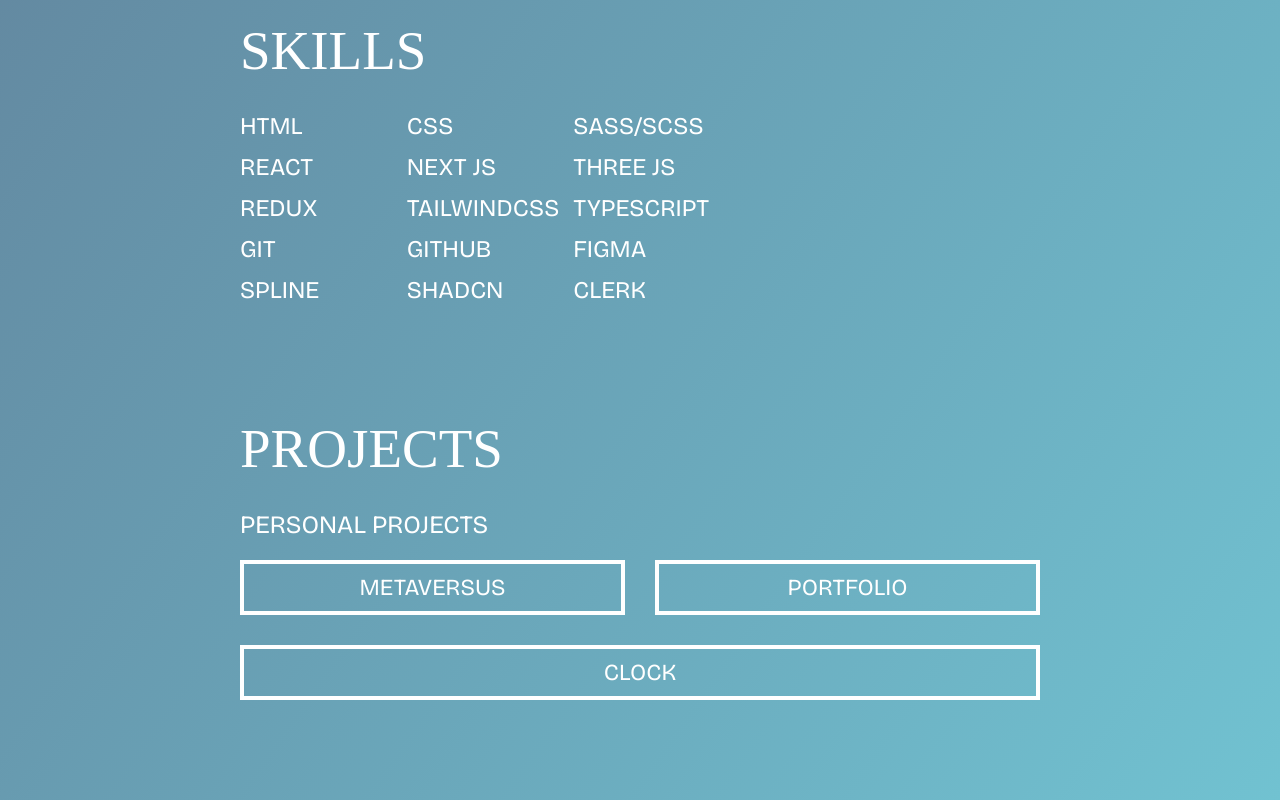
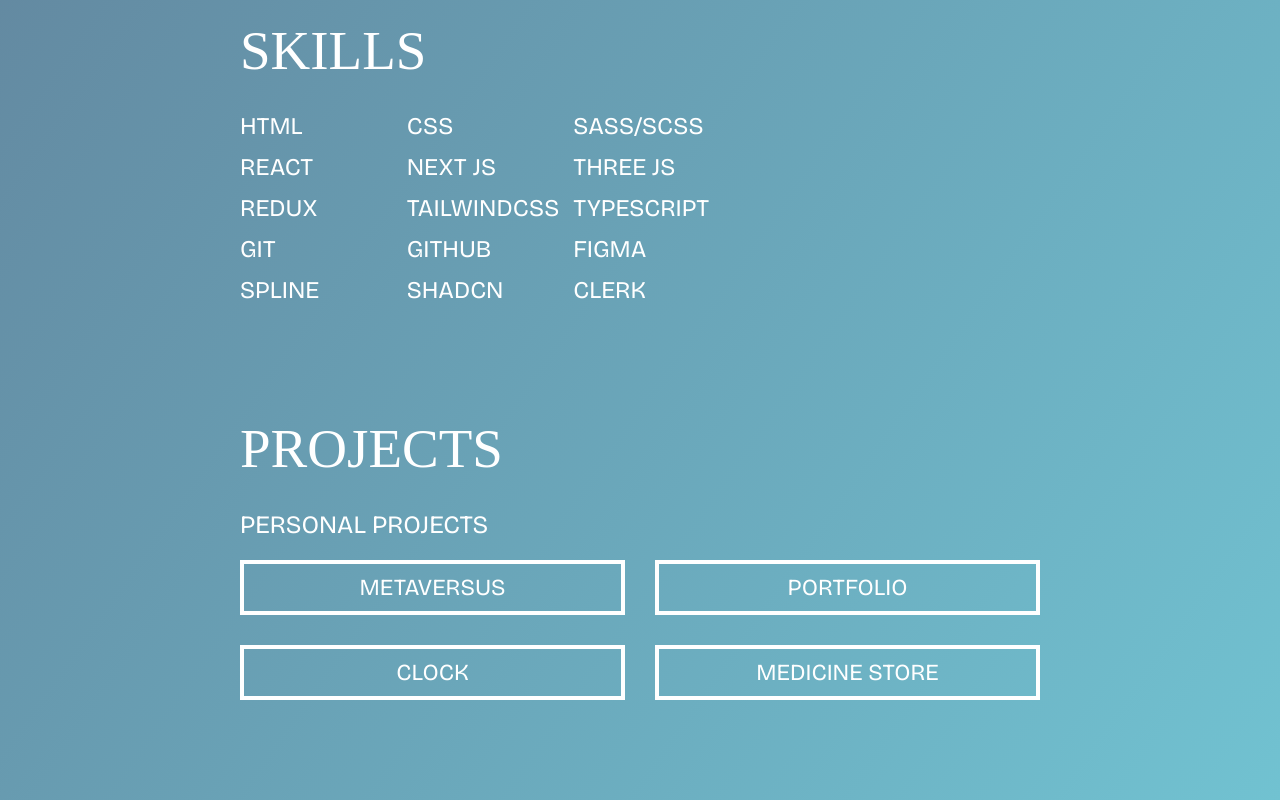
Before and after one commit to ksunwy/landing, a plain HTML site: page index.html in a window 1280 px wide. Shown: the part 1023-1823 px from the top of the page. Drawn offline with nearby package versions, Linux system fonts and the light colour scheme; a web font is replaced by a local one.

Commit message:
change link

```diff
--- a/index.html
+++ b/index.html
@@ -71,6 +71,7 @@
                     <a target="_blank" href="https://metaversus-self-phi.vercel.app/" class="button project" type="button">metaversus</a>
                     <a target="_blank" href="https://landing-pi-ten.vercel.app" class="button project" type="button">portfolio</a>
                     <a target="_blank" href="https://clock-app-sage.vercel.app" class="button project" type="button">clock</a>
+                    <a target="_blank" href="https://medicine-store-ruddy.vercel.app" class="button project" type="button">medicine store</a>
                 </div>
             </div>
         </section>
```
